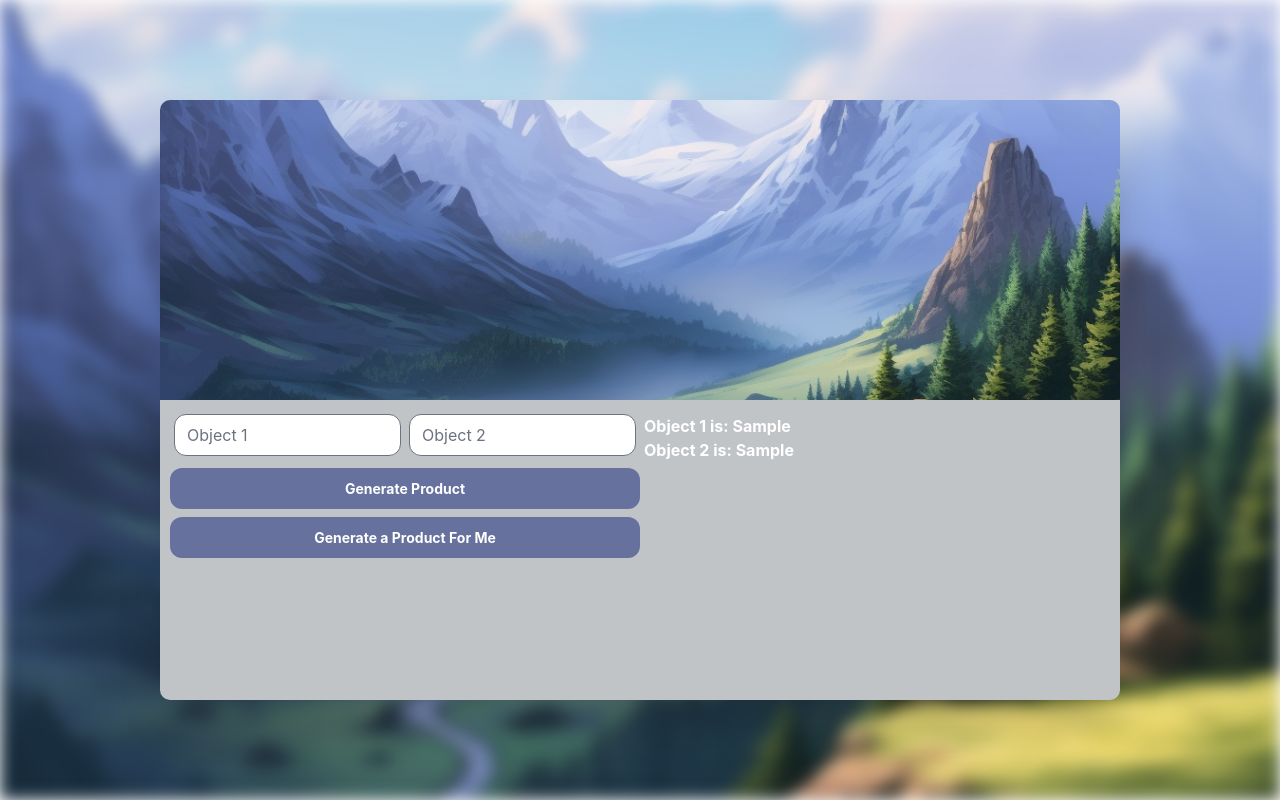
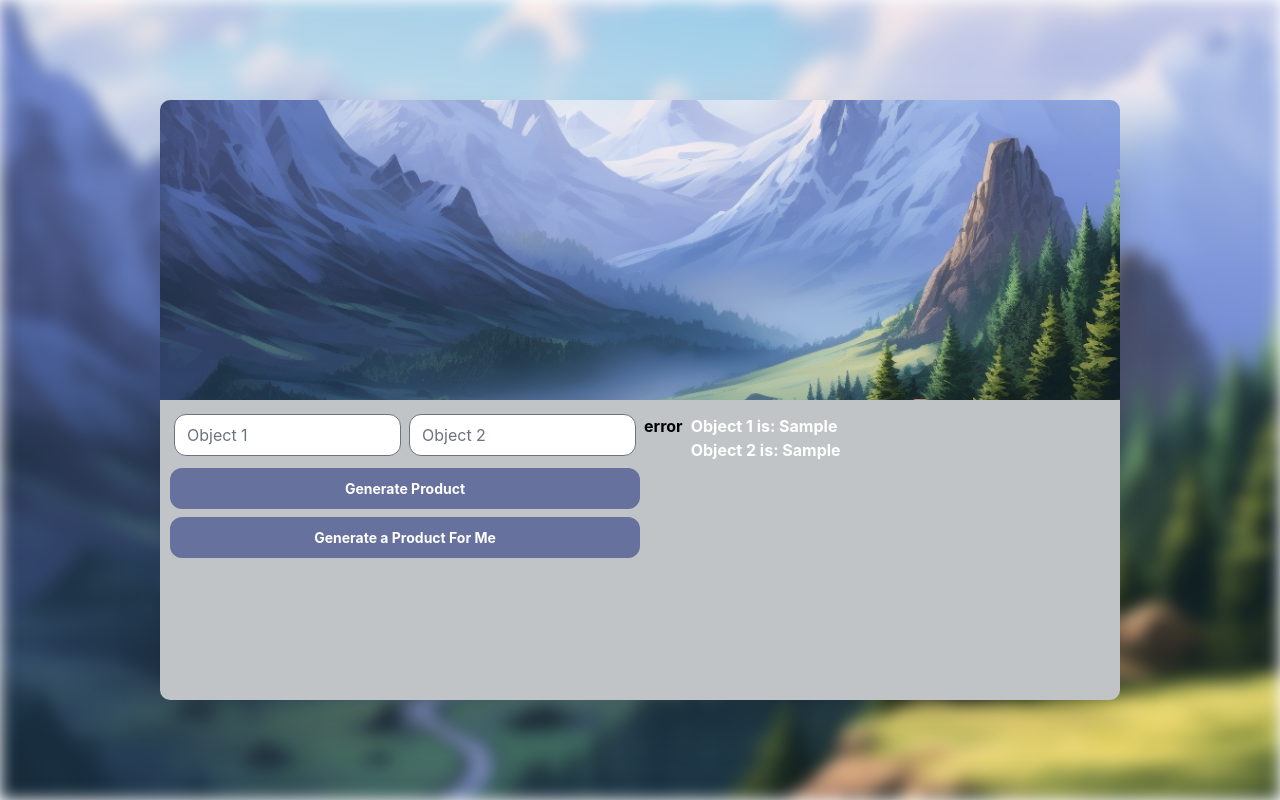
Before and after one commit to akallbold/idea-generator, a React (Create React App) app: page / in a window 1280 px wide. Both pictures are taken after typing "Sample", "Sample" into the empty fields and a click on the button "Generate Product". Built offline with nearby package versions, Linux system fonts and the light colour scheme; no server answers.

Commit message:
Add error handling to useAssistantApi hook

```diff
--- a/src/App.tsx
+++ b/src/App.tsx
@@ -4,7 +4,7 @@ import useAssistantApi from "./hooks/useAssistant";
 import things from "./randomObjects";
 
 function App() {
-  const { data, submitObjects, loading } = useAssistantApi();
+  const { data, submitObjects, loading, error } = useAssistantApi();
   const [inputObject1, setInputObject1] = useState<string | undefined>("");
   const [inputObject2, setInputObject2] = useState<string | undefined>("");
   const [object1, setObject1] = useState<string | undefined>("");
@@ -111,6 +111,10 @@ function App() {
               {loading && (
                 <p className="m-1 text-white font-bold">Loading...</p>
               )}
+              {/* @ts-ignore */}
+              {(error as Error) && (
+                <p className="m-1 text-red font-bold">error</p>
+              )}
               {!object1 && !object2 && (
                 <p className="m-1 text-white font-bold">
                   Enter two objects on the left and press Generate Product to
```
